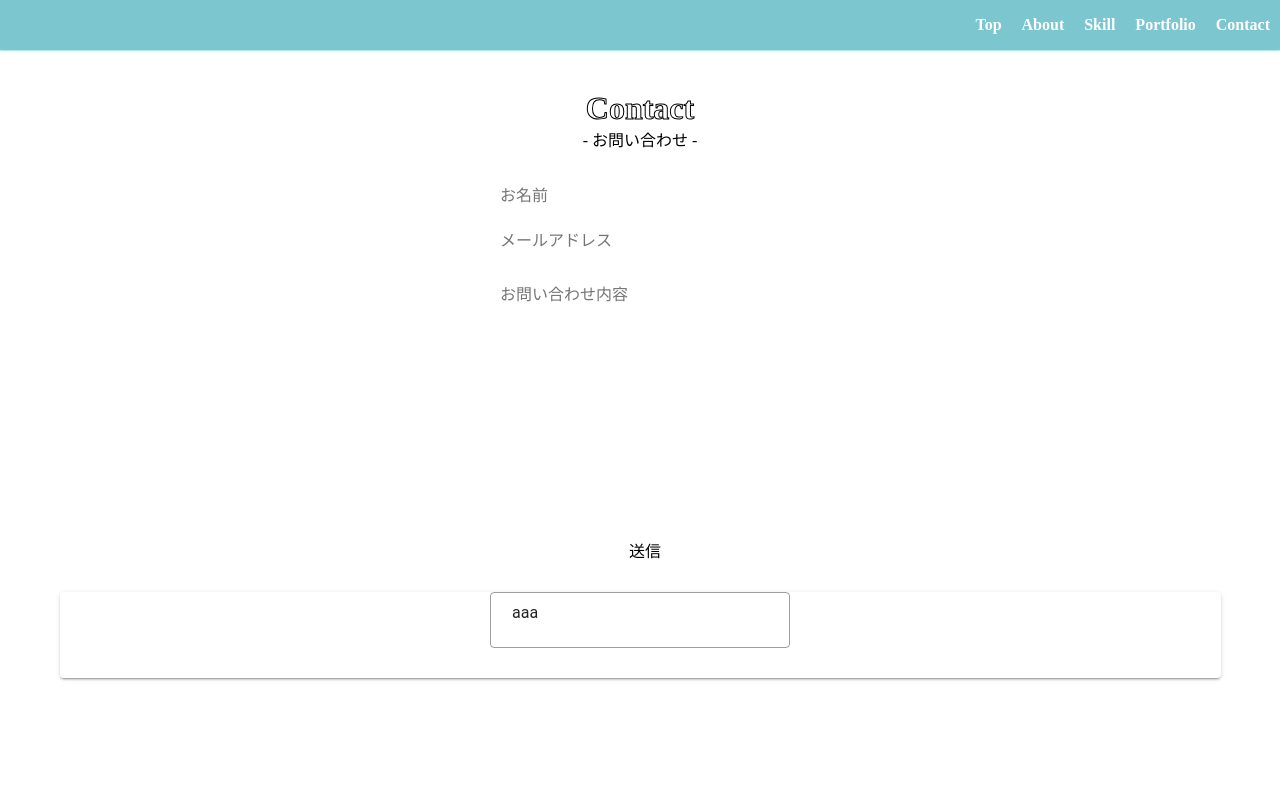
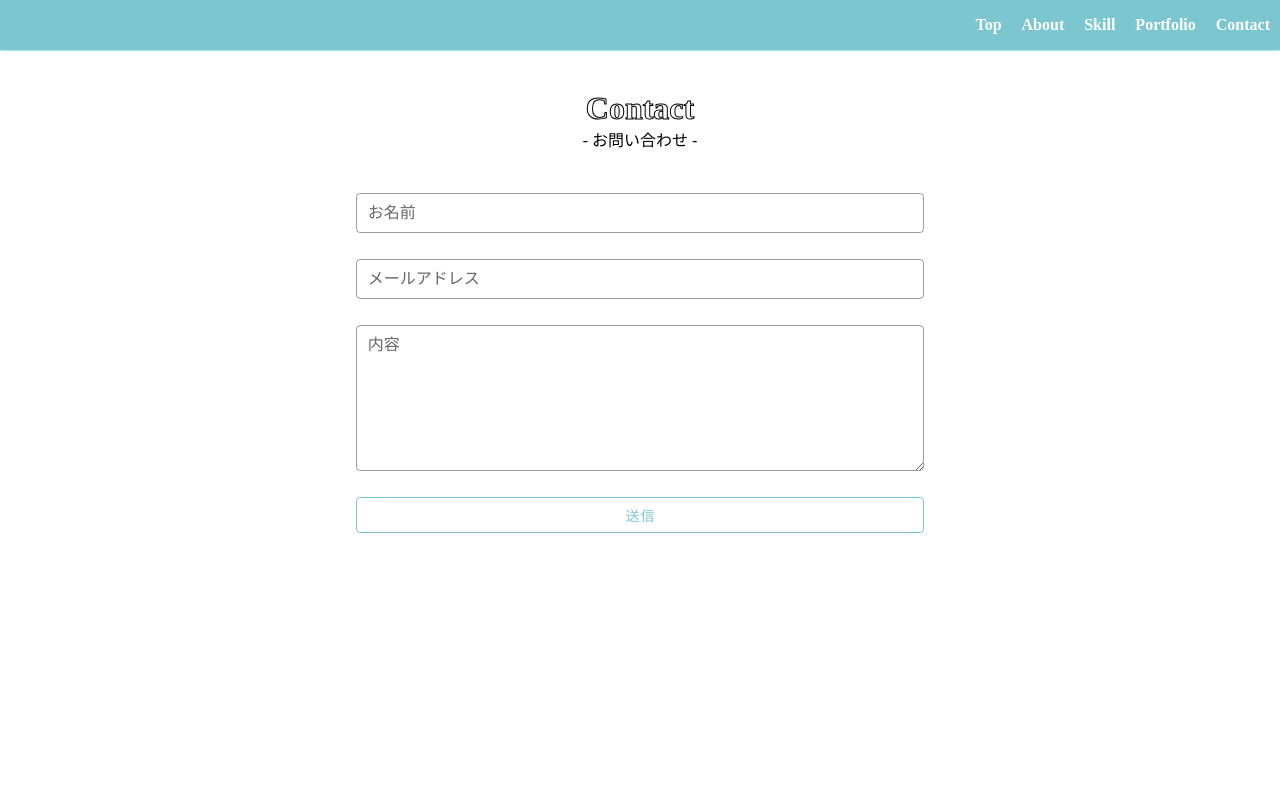
Before and after one commit to ryota-sb/ryota-site, a Vue app: page /contact in a window 1280 px wide. Shown: the top 800 px of the page. Built offline with nearby package versions, Linux system fonts and the light colour scheme.

Commit message:
Vuetify Form 雛形

```diff
--- a/src/Views/ContactPage.vue
+++ b/src/Views/ContactPage.vue
@@ -4,12 +4,6 @@
       <h1>Contact</h1>
       <p>- お問い合わせ -</p>
     </div>
-    <form id="contact_form">
-      <input v-model="name" type="text" placeholder="お名前">
-      <input v-model="email" type="text" placeholder="メールアドレス">
-      <textarea v-model="content" placeholder="お問い合わせ内容"></textarea>
-      <input type="button" value="送信" v-on:click="send">
-    </form>
     <div>
       <contact-page-form />
     </div>
@@ -26,25 +20,7 @@ export default {
       content: ''
     }
   },
-  components: { ContactPageForm },
-  methods: {
-    send() {
-      const params = {
-        name: this.name,
-        email: this.email,
-        content: this.content
-      }
-      const apiUrl = 'https://7rpd3dcicb.execute-api.ap-northeast-1.amazonaws.com/v1/sendmail'
-      this.$axios.post(apiUrl, params).then(response => {
-        console.log(response.data);
-        this.name = '';
-        this.email = '';
-        this.content = '';
-      }).catch(error => {
-        console.log(error);
-      })
-    }
-  }
+  components: { ContactPageForm }
 }
 </script>
 
@@ -57,37 +33,5 @@ export default {
         -webkit-text-stroke: 1px black;
       }
     }
-    form {
-      margin: 0 auto;
-      width: 300px;
-      input {
-        margin-bottom: 15px;
-        padding-left: 10px;
-        width: 100%;
-        height: 30px;
-        outline: none;
-      }
-      textarea {
-        margin-bottom: 10px;
-        padding-top: 10px;
-        padding-left: 10px;
-        width: 100%;
-        height: 250px;
-        outline: none;
-        resize: none;
-      }
-    }
-  }
-
-  @media screen and (max-width: 420px) {
-    .contact-page {
-      form {
-        width: auto;
-        input, textarea {
-          width: 90%;
-          -webkit-appearance: none;
-        }
-      }
-    }
   }
 </style>
--- a/src/components/ContactPageForm.vue
+++ b/src/components/ContactPageForm.vue
@@ -1,17 +1,42 @@
 <template>
   <v-app>
     <v-container>
-      <v-row>
-        <v-col>
-          <v-card>
+      <v-row justify="center">
+        <v-col cols="10" md="6">
           <v-form>
             <v-text-field
               v-model="name"
+              label="お名前"
+              color="#7CC6CF"
               outlined
+              dense
             >
             </v-text-field>
+            <v-text-field
+              v-model="email"
+              label="メールアドレス"
+              color="#7CC6CF"
+              outlined
+              dense
+            >
+            </v-text-field>
+            <v-textarea
+              v-model="content"
+              label="内容"
+              color="#7CC6CF"
+              outlined
+              dense
+            >
+            </v-textarea>
+            <v-btn
+              block
+              outlined
+              color="#7CC6CF"
+              @click="send"
+            >
+              送信
+            </v-btn>
           </v-form>
-          </v-card>
         </v-col>
       </v-row>
     </v-container>
@@ -22,7 +47,27 @@
 export default {
   data() {
     return {
-      name: 'aaa'
+      name: '',
+      email: '',
+      content: ''
+    }
+  },
+  methods: {
+    send() {
+      const params = {
+        name: this.name,
+        email: this.email,
+        content: this.content
+      }
+      const apiUrl = 'https://7rpd3dcicb.execute-api.ap-northeast-1.amazonaws.com/v1/sendmail'
+      this.$axios.post(apiUrl, params).then(response => {
+        console.log(response.data);
+        this.name = '';
+        this.email = '';
+        this.content = '';
+      }).catch(error => {
+        console.log(error);
+      })
     }
   }
 }
```
Lines whose indentation alone changed are shown as unchanged.
